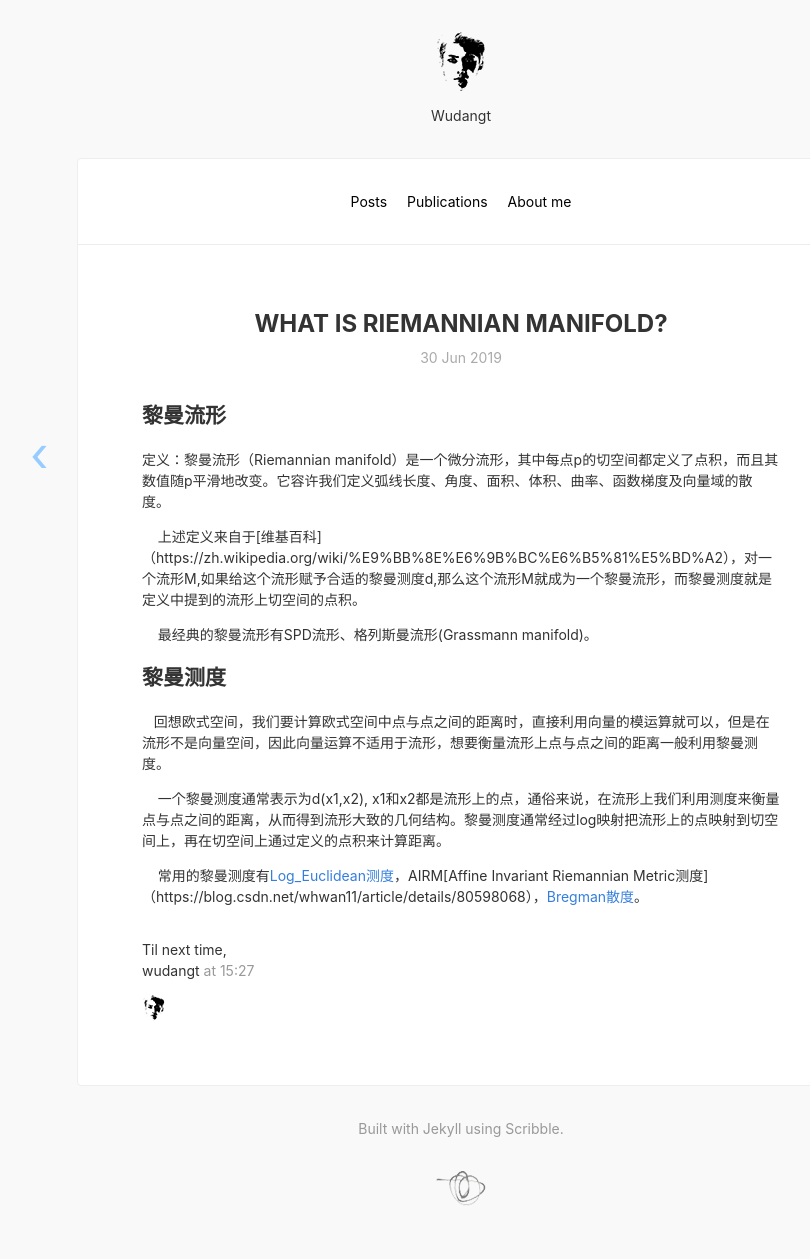
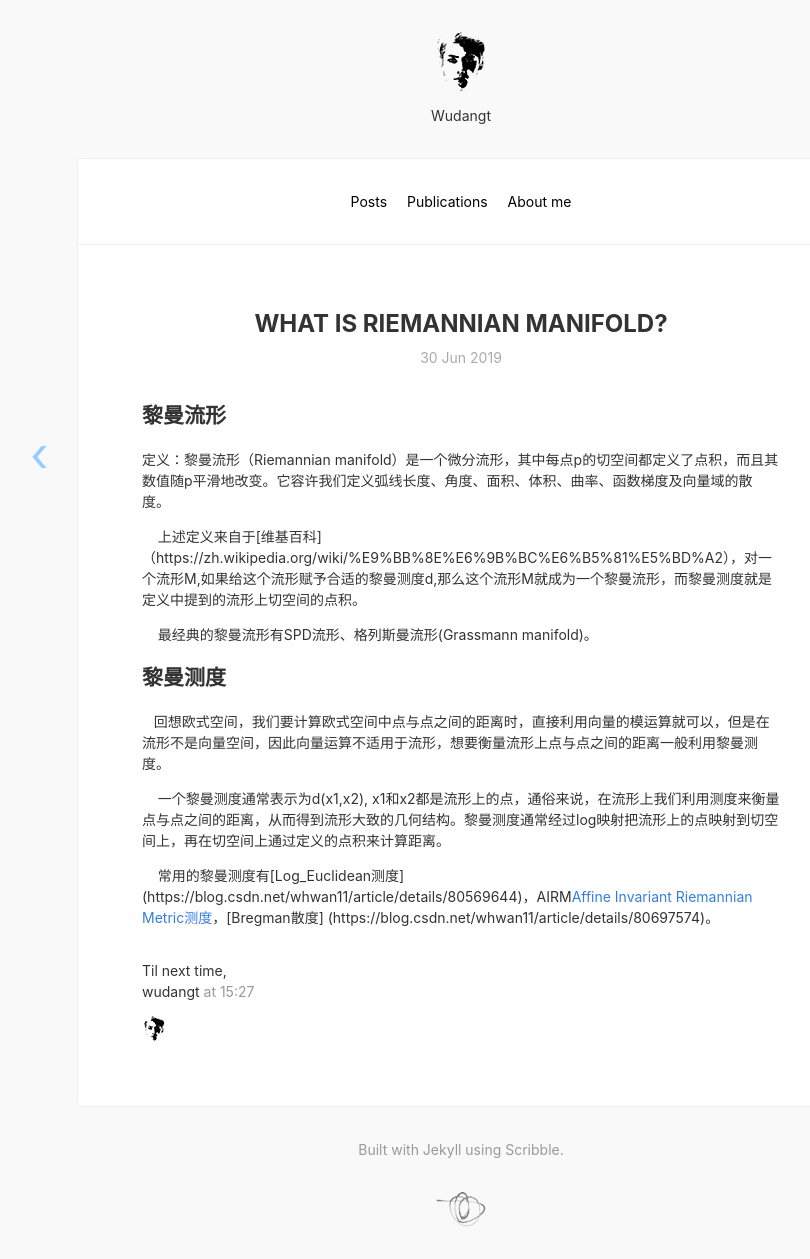
Before and after one commit to wudangt/wudangt.github.io, a Jekyll site: the page built from _posts/2019-06-30-what-is-Riemannian-Manifold.md, in a window 1280 px wide. Shown: the whole page, without its empty margins (179-989 px from the left). Built offline with Jekyll 4.4.1, drawn with Linux system fonts in a browser that asks for light colours; nearby versions of some CDN libraries; before the commit the page ends 1238 px from its top, so only the background shows below that; part of the change alters nothing that is shown.

Commit message:
fixed url

```diff
--- a/_posts/2019-06-30-what-is-Riemannian-Manifold.md
+++ b/_posts/2019-06-30-what-is-Riemannian-Manifold.md
@@ -14,4 +14,4 @@ date: 2019-06-30 15:27:31
 
     一个黎曼测度通常表示为d(x1,x2), x1和x2都是流形上的点，通俗来说，在流形上我们利用测度来衡量点与点之间的距离，从而得到流形大致的几何结构。黎曼测度通常经过log映射把流形上的点映射到切空间上，再在切空间上通过定义的点积来计算距离。
 
-    常用的黎曼测度有[Log_Euclidean测度](https://blog.csdn.net/whwan11/article/details/80569644)，AIRM[Affine Invariant Riemannian Metric测度]（https://blog.csdn.net/whwan11/article/details/80598068），[Bregman散度](https://blog.csdn.net/whwan11/article/details/80697574)。
+    常用的黎曼测度有[Log_Euclidean测度] (https://blog.csdn.net/whwan11/article/details/80569644)，AIRM[Affine Invariant Riemannian Metric测度](https://blog.csdn.net/whwan11/article/details/80598068)，[Bregman散度] (https://blog.csdn.net/whwan11/article/details/80697574)。
```
